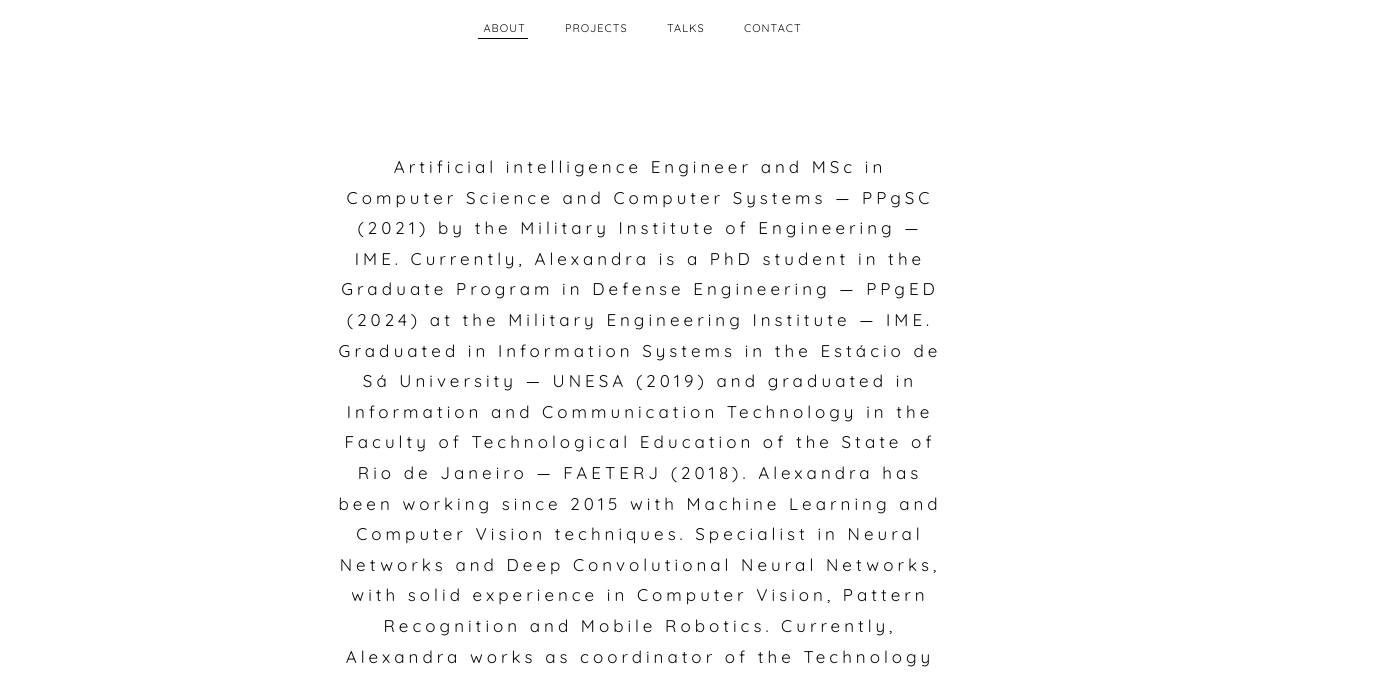
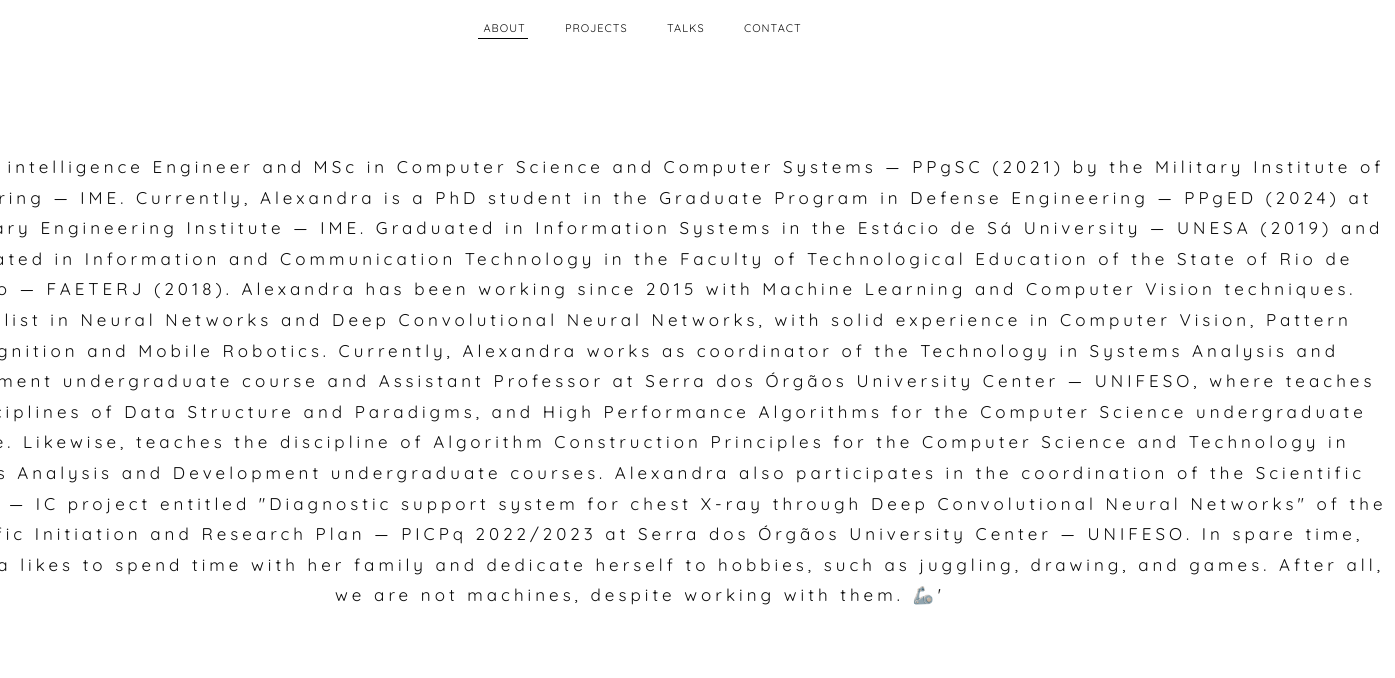
Before and after one commit to whoisraibolt/whoisraibolt.github.io, a plain HTML site: page index.html in a window 1280 px wide. Shown: the part 112-790 px from the top of the page, 1395 px wide, since content can reach past the window. Drawn offline with nearby package versions, Linux system fonts and the light colour scheme; no server answers.

Commit message:
Update style.css

```diff
--- a/assets/style.css
+++ b/assets/style.css
@@ -166,6 +166,8 @@
 .about h1 {
   font: 300 17px/1.8 "Quicksand", sans-serif;
   text-align: center;
+  margin-left: -450px;
+  margin-right: -450px;
   margin-bottom: 40px;
   letter-spacing: 4px;
 }
```
